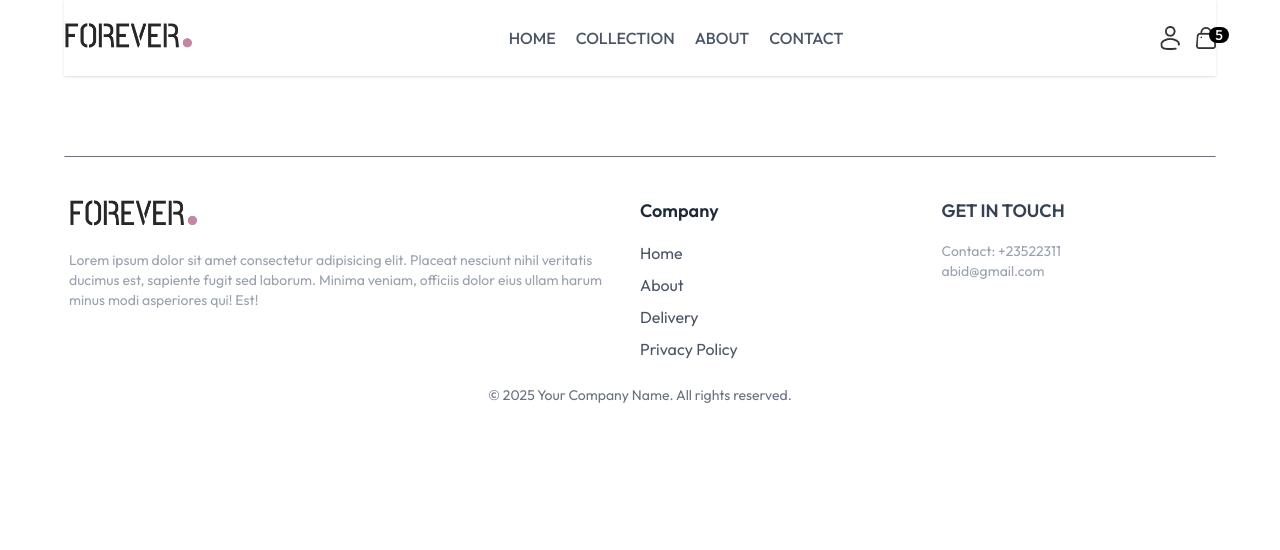
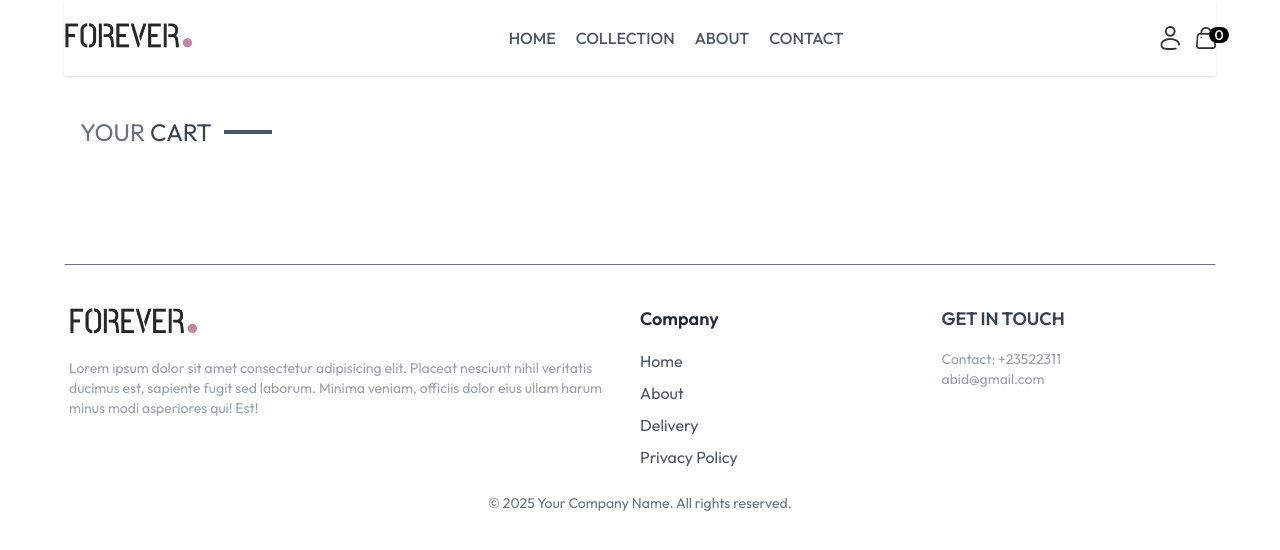
Before and after one commit to AbidJohar/EshopFE, a React (Vite) app: page /cart in a window 1280 px wide. Shown: the top 550 px of the page. Built offline with nearby package versions, Linux system fonts and the light colour scheme.

Commit message:
cart pages work partially compeleted

```diff
--- a/package.json
+++ b/package.json
@@ -14,6 +14,7 @@
     "react": "^18.3.1",
     "react-dom": "^18.3.1",
     "react-router-dom": "^7.1.3",
+    "react-toastify": "^11.0.3",
     "tailwindcss": "^4.0.0"
   },
   "devDependencies": {
--- a/src/App.jsx
+++ b/src/App.jsx
@@ -12,6 +12,7 @@ import Orderplace from './pages/Orderplace'
 import Navbar from './components/Navbar'
 import Footer from './components/Footer'
 import SearchBar from './components/SearchBar'
+import { ToastContainer, toast } from 'react-toastify';
 
 function App() {
 
@@ -20,6 +21,7 @@ function App() {
     <>
        <div className='px-4 sm:px-[2vw] md:px-[3vw] lg:px-[5vw]'>
           <Navbar/>
+          <ToastContainer />
           <SearchBar/>
         <Routes>
          <Route path='/'  element={<Home/>} />
--- a/src/components/BestSeller.jsx
+++ b/src/components/BestSeller.jsx
@@ -16,7 +16,6 @@ const BestSeller = () => {
   useEffect(()=>{
 
    const Sellerproducts =  products.filter((pro) => (pro.bestseller));
-       console.log(Sellerproducts);
 
    setBestSellers(Sellerproducts.slice(0,5));
 
--- a/src/components/LatestCollection.jsx
+++ b/src/components/LatestCollection.jsx
@@ -15,8 +15,6 @@ const LatestCollection = () => {
       useEffect(()=>{
             setProductslist(products.slice(10,20))
       },[products])
-
-     console.log(products);
 
   return (
     <div className='my-10 '>
--- a/src/components/Navbar.jsx
+++ b/src/components/Navbar.jsx
@@ -7,7 +7,7 @@ import { ShopContext } from "../context/ShopContext";
 import { useEffect } from "react";
 
 const Navbar = () => {
-  const { setShowSearch } = useContext(ShopContext);
+  const { setShowSearch,getTotalCount } = useContext(ShopContext);
   const [activeLink, setActiveLink] = useState("");
   const [isSideBarActive, setIsSideBarActive] = useState(false);
   const [visibleSearch, setVisibleSearch] = useState(false);
@@ -27,7 +27,9 @@ const Navbar = () => {
   return (
     <div className="flex items-center shadow-sm  justify-between py-5 font-medium">
       {/* Navbar logo */}
+      <NavLink to='/'>
       <img src={assets.logo} className="w-32" alt="logo" />
+      </NavLink>
 
       {/* Navbar anchor tags for linking */}
       <ul className="hidden sm:flex gap-5 text-md text-gray-600">
@@ -84,7 +86,7 @@ const Navbar = () => {
         <Link to="/cart" className="relative">
           <img className="w-5" src={assets.cart_icon} alt="cart-icon" />
           <p className="absolute flex items-center text-sm justify-center right-[-13px] top-0 rounded-full w-5 h-4 bg-black text-white text-center">
-            5
+            {getTotalCount()}
           </p>
         </Link>
 
--- a/src/components/Title.jsx
+++ b/src/components/Title.jsx
@@ -2,11 +2,10 @@
 /* eslint-disable no-unused-vars */
 import React from 'react'
 
-const Title = ({text1, text2}) => {
-  console.log(text1, text2);
+const Title = ({text1, text2,className=""}) => {
 
   return (
-    <div className='w-full flex items-center justify-center gap-1 sm:gap-3 whitespace-nowrap'>
+    <div className={` w-full flex items-center ${className} gap-1 sm:gap-3 whitespace-nowrap`}>
         <p className='text-gray-500 '>{text1} <span className='text-gray-700 '>{text2} </span></p>
         <p className='w-12 h-1 bg-gray-600'></p>
     </div>
--- a/src/context/ShopContext.jsx
+++ b/src/context/ShopContext.jsx
@@ -3,6 +3,7 @@
 import React, { createContext, useState } from "react";
 import { products } from "../assets/assets";
 import { useEffect } from "react";
+import { toast } from "react-toastify";
 
 // Create the context
 export const ShopContext = createContext();
@@ -15,10 +16,35 @@ const ShopContextProvider = ({ children }) => {
   const [cartItems, setCartItems] = useState({});
 
 
+// --------( Get total count of the item functionality)-----------------
+
+ const getTotalCount = ()=>{
+    let totalcount = 0
+
+  for(const items in cartItems){
+    for(const item in cartItems[items]){
+
+     try {
+       if(cartItems[items][item] > 0){
+           totalcount += cartItems[items][item];
+       }
+     } catch (error) {
+      console.log("Error form getTotalcount:",error);
+
+     }
+    }
+  }
+   return totalcount;
+ }
+
+ // --------( Add to cart Functionality)-----------------
 
   const addToCart = async (itemId, size) => {
+
     let cartData = structuredClone(cartItems);
-    console.log("item id:", itemId, "size:", size);
+    if(!size){
+      toast.error("Please select Product size");
+    }
 
     if (!cartData[itemId]) {
         cartData[itemId] = {}; // Initialize itemId as an object
@@ -32,10 +58,16 @@ const ShopContextProvider = ({ children }) => {
 
     setCartItems(cartData);
 };
- useEffect(()=>{
-  console.log(cartItems);
 
- },[cartItems])
+// --------( Quantity update or remove  Functionality)-----------------
+
+ const quantityUpate = async (itemId,size,quantity) => {
+  const cartData = structuredClone(cartItems);
+
+  cartData[itemId][size]= quantity;
+
+  setCartItems(cartData);
+ }
 
 
   const value = {
@@ -44,9 +76,12 @@ const ShopContextProvider = ({ children }) => {
     delivery_charge,
     showSearch,
     setShowSearch,
+    cartItems,
     search,
     setSearch,
-    addToCart
+    addToCart,
+    quantityUpate,
+    getTotalCount
   };
 
   return (
--- a/src/pages/Cart.jsx
+++ b/src/pages/Cart.jsx
@@ -1,12 +1,93 @@
 /* eslint-disable no-unused-vars */
-import React from 'react'
+import React, { useContext, useEffect, useState } from "react";
+import { ShopContext } from "../context/ShopContext";
+import Title from "../components/Title";
+import { assets } from "../assets/assets";
 
 const Cart = () => {
+  const { products, currency, cartItems, quantityUpate } =
+    useContext(ShopContext);
+  const [cartData, setCartData] = useState([]);
+
+  useEffect(() => {
+    const tempData = [];
+    console.log("cartitems in cart:", cartItems);
+
+    for (const items in cartItems) {
+      for (const item in cartItems[items]) {
+        if (cartItems[items][item] > 0) {
+          tempData.push({
+            _id: items,
+            size: item,
+            quantity: cartItems[items][item],
+          });
+        }
+      }
+    }
+    setCartData(tempData);
+  }, [cartItems]);
+
   return (
-    <div>
+    <div className="mt-6 p-4">
+      {/* Title */}
+      <div className="text-2xl">
+        <Title className="justify-start" text1="YOUR" text2="CART" />
+      </div>
 
+      {/* Cart Items */}
+      <div className="mt-5 space-y-4">
+        {cartData.map((item, index) => {
+          const productData = products.find(
+            (product) => product._id === item._id
+          );
+
+          return (
+            <div
+              key={index}
+              className="border-b border-t border-gray-300 pb-4 pt-4 grid grid-cols-[4fr_0.5fr_0.5fr] sm:grid-cols-[4fr_2fr_0.5fr] gap-4 items-center"
+            >
+              <div className="flex items-start gap-6">
+                <img
+                  className="w-16 sm:w-20 rounded-sm"
+                  src={productData.image[0]}
+                  alt="image"
+                />
+                <div>
+                  <p className="text-xl text-black font-bold">
+                    {productData.name}
+                  </p>
+                  <div className="flex items-center gap-4 mt-2">
+                    <p className="whitespace-nowrap">
+                      {currency}{" "}
+                      <span className="font-bold text-black">
+                        {productData.price}
+                      </span>
+                    </p>
+                    <p className="px-2 bg-slate-100 border-[1px] rounded-sm border-gray-200">
+                      {item.size}
+                    </p>
+                  </div>
+                </div>
+              </div>
+              <input
+              onChange={(e)=> e.target.value === '' || e.target.value === '0' ? null : quantityUpate(item._id, item.size, Number(e.target.value))}
+                className="max-w-10  sm:max-w-20 px-2 border border-gray-300"
+                type="number"
+                min={1}
+                defaultValue={item.quantity}
+              />
+              <img
+                onClick={() => quantityUpate(item._id, item.size, 0)}
+                className="w-4 sm:w-5 mr-3"
+                src={assets.bin_icon}
+                alt=""
+              />
+            </div>
+          );
+        })}
+      </div>
     </div>
-  )
-}
+  );
+};
 
-export default Cart
+export default Cart;
--- a/src/pages/Product.jsx
+++ b/src/pages/Product.jsx
@@ -6,14 +6,14 @@ import { assets } from "../assets/assets";
 import RelatedProduct from "../components/RelatedProduct";
 
 const Product = () => {
-  const { products, currency, addToCart } = useContext(ShopContext);
+  const { products, currency, addToCart,setNumOfCartItems } = useContext(ShopContext);
   const { productId } = useParams();
   const [productData, setProductData] = useState(null);
   const [image, setImage] = useState("");
   const [size, setSize] = useState("");
-  console.log("size", size);
 
   useEffect(() => {
+    window.scrollTo(0, 0);
     const product = products.find((item) => item._id === productId);
     if (product) {
       setProductData(product);
@@ -82,12 +82,6 @@ const Product = () => {
           {/* Add to Cart Button */}
           <button
             onClick={() => {
-              console.log(productData._id);
-
-              if (!size) {
-                alert("Please select a size!");
-                return;
-              }
               addToCart(productData._id, size);
             }}
             className="mt-6 bg-black text-white px-6 py-3 rounded-sm hover:bg-gray-800"
```
Also changed, not shown: 1 other file (tests, documents, lock files or other folders).
